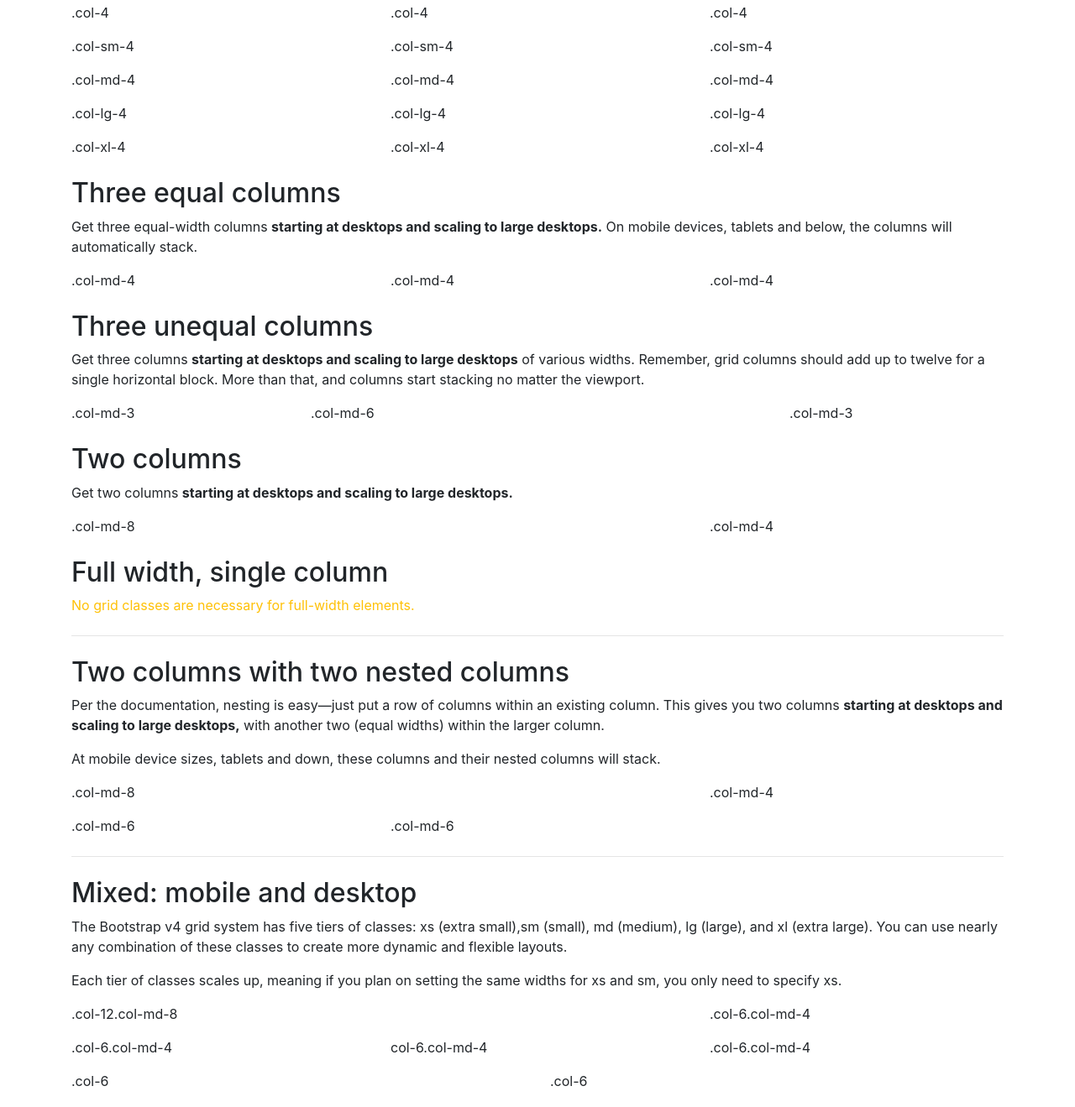
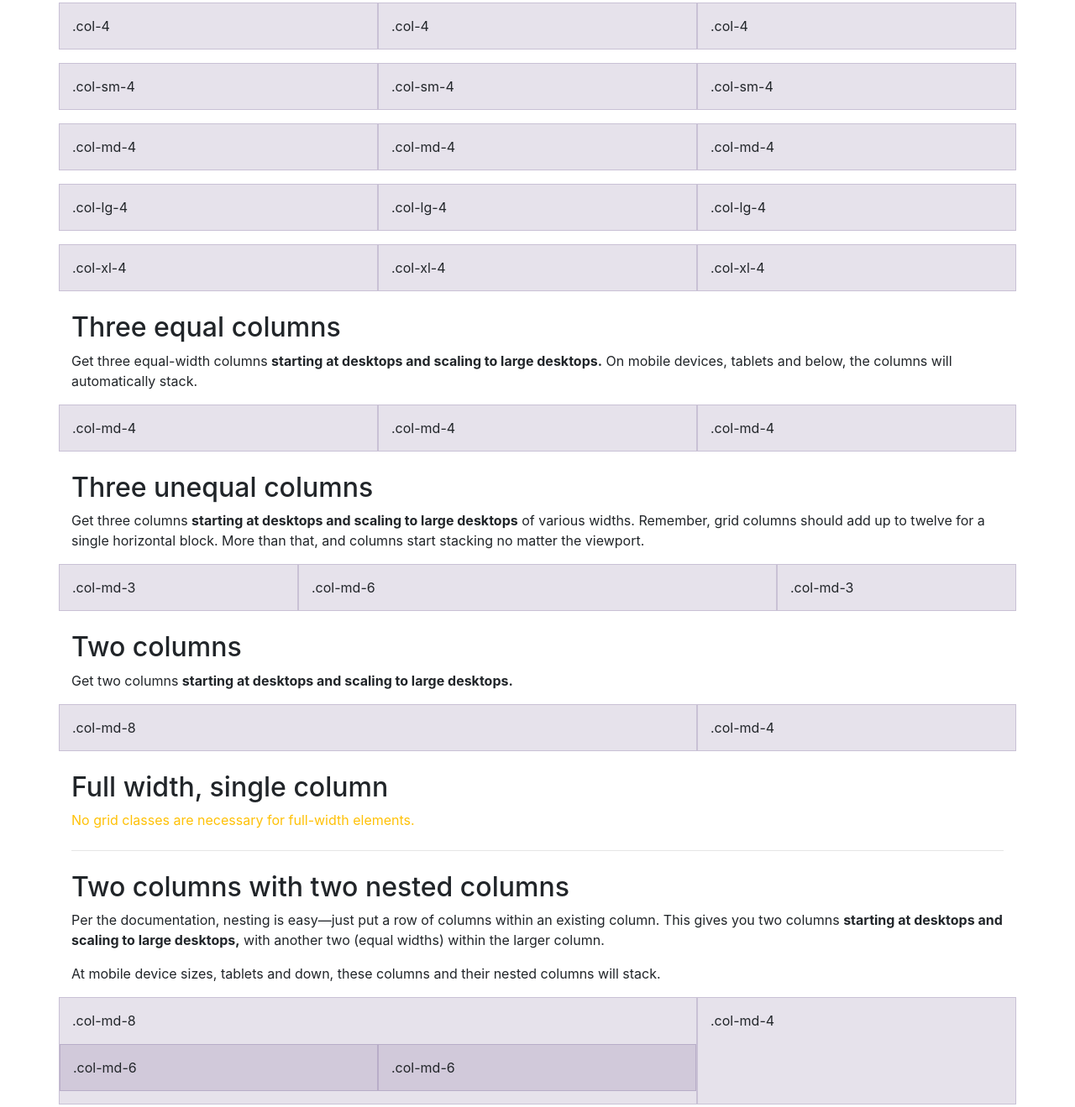
Before and after one commit to 0404kai/week6, a plain HTML site: page index.html in a window 1280 px wide. Shown: the part 351-1670 px from the top of the page at 84% size. Drawn offline with Linux system fonts and the light colour scheme.

Commit message:
Update index.html

```diff
--- a/index.html
+++ b/index.html
@@ -26,29 +26,29 @@
         </p>
         <div class="btn btn-primary mb-3">點我</div>
         <div class="row mb-3">
-            <div class="col-4 colll">.col-4 </div>
-            <div class="col-4 colll">.col-4 </div>
-            <div class="col-4 colll">.col-4 </div>
+            <div class="col-4 main-color">.col-4 </div>
+            <div class="col-4 main-color">.col-4 </div>
+            <div class="col-4 main-color">.col-4 </div>
         </div>
         <div class="row mb-3">
-            <div class="col-sm-4 colll">.col-sm-4</div>
-            <div class="col-sm-4 colll">.col-sm-4</div>
-            <div class="col-sm-4 colll">.col-sm-4</div>
+            <div class="col-sm-4 main-color">.col-sm-4</div>
+            <div class="col-sm-4 main-color">.col-sm-4</div>
+            <div class="col-sm-4 main-color">.col-sm-4</div>
         </div>
         <div class="row mb-3">
-            <div class="col-md-4 colll">.col-md-4</div>
-            <div class="col-md-4 colll">.col-md-4</div>
-            <div class="col-md-4 colll">.col-md-4</div>
+            <div class="col-md-4 main-color">.col-md-4</div>
+            <div class="col-md-4 main-color">.col-md-4</div>
+            <div class="col-md-4 main-color">.col-md-4</div>
         </div>
         <div class="row mb-3">
-            <div class="col-lg-4 colll">.col-lg-4</div>
-            <div class="col-lg-4 colll">.col-lg-4</div>
-            <div class="col-lg-4 colll">.col-lg-4</div>
+            <div class="col-lg-4 main-color">.col-lg-4</div>
+            <div class="col-lg-4 main-color">.col-lg-4</div>
+            <div class="col-lg-4 main-color">.col-lg-4</div>
         </div>
         <div class="row mb-3">
-            <div class="col-xl-4 colll">.col-xl-4</div>
-            <div class="col-xl-4 colll">.col-xl-4</div>
-            <div class="col-xl-4 colll">.col-xl-4</div>
+            <div class="col-xl-4 main-color">.col-xl-4</div>
+            <div class="col-xl-4 main-color">.col-xl-4</div>
+            <div class="col-xl-4 main-color">.col-xl-4</div>
         </div>
         <h2 class="mt-4">Three equal columns</h2>
         <p>
@@ -57,9 +57,9 @@
             and below, the columns will automatically stack.
         </p>
         <div class="row mb-3">
-            <div class="col-md-4 colll">.col-md-4</div>
-            <div class="col-md-4 colll">.col-md-4</div>
-            <div class="col-md-4 colll">.col-md-4</div>
+            <div class="col-md-4 main-color">.col-md-4</div>
+            <div class="col-md-4 main-color">.col-md-4</div>
+            <div class="col-md-4 main-color">.col-md-4</div>
         </div>
         <h2 class="mt-4">Three unequal columns</h2>
         <p>
@@ -69,17 +69,17 @@
             matter the viewport.
         </p>
         <div class="row mb-3">
-            <div class="col-md-3 colll">.col-md-3</div>
-            <div class="col-md-6 colll">.col-md-6</div>
-            <div class="col-md-3 colll">.col-md-3</div>
+            <div class="col-md-3 main-color">.col-md-3</div>
+            <div class="col-md-6 main-color">.col-md-6</div>
+            <div class="col-md-3 main-color">.col-md-3</div>
         </div>
         <h2 class="mt-4">Two columns</h2>
         <p>
             Get two columns <strong> starting at desktops and scaling to large desktops.</strong>
         </p>
         <div class="row mb-3">
-            <div class="col-md-8 colll">.col-md-8</div>
-            <div class="col-md-4 colll">.col-md-4</div>
+            <div class="col-md-8 main-color">.col-md-8</div>
+            <div class="col-md-4 main-color">.col-md-4</div>
         </div>
         <h2 class="mt-4">Full width, single column</h2>
         <p class="text-warning">No grid classes are necessary for full-width elements.</p>
@@ -95,14 +95,14 @@
             At mobile device sizes, tablets and down, these columns and their nested columns will stack.
         </p>
         <div class="row mb-3">
-            <div class="col-md-8 colll">
+            <div class="col-md-8 main-color">
                 <div class="pb-3">.col-md-8</div>
                 <div class="row">
-                    <div class="col-md-6 colll">.col-md-6</div>
-                    <div class="col-md-6 colll">.col-md-6</div>
+                    <div class="col-md-6 main-color">.col-md-6</div>
+                    <div class="col-md-6 main-color">.col-md-6</div>
                 </div>
             </div>
-            <div class="col-md-4 colll">.col-md-4</div>
+            <div class="col-md-4 main-color">.col-md-4</div>
         </div>
         <hr class="my-4">
         <h2 class="mt-4">Mixed: mobile and desktop</h2>
@@ -116,29 +116,29 @@
             to specify xs.
         </p>
         <div class="row mb-3">
-            <div class="col-12 col-md-8 colll">.col-12.col-md-8</div>
-            <div class="col-6 col-md-4 colll">.col-6.col-md-4</div>
+            <div class="col-12 col-md-8 main-color">.col-12.col-md-8</div>
+            <div class="col-6 col-md-4 main-color">.col-6.col-md-4</div>
         </div>
         <div class="row mb-3">
-            <div class="col-6 col-md-4 colll">.col-6.col-md-4</div>
-            <div class="col-6 col-md-4 colll">col-6.col-md-4</div>
-            <div class="col-6 col-md-4 colll">.col-6.col-md-4</div>
+            <div class="col-6 col-md-4 main-color">.col-6.col-md-4</div>
+            <div class="col-6 col-md-4 main-color">col-6.col-md-4</div>
+            <div class="col-6 col-md-4 main-color">.col-6.col-md-4</div>
         </div>
         <div class="row mb-3">
-            <div class="col-6 colll">.col-6</div>
-            <div class="col-6 colll">.col-6</div>
+            <div class="col-6 main-color">.col-6</div>
+            <div class="col-6 main-color">.col-6</div>
         </div>
         <hr class="my-4">
         <h2 class="mt-4">Mixed: mobile, tablet, and desktop
         </h2>
         <div class="row mb-3">
-            <div class="col-12 col-sm-6 col-lg-8 colll">.col-12.col-sm-6.col-lg-8</div>
-            <div class="col-6 col-lg-4 colll">.col-6.col-lg-4</div>
+            <div class="col-12 col-sm-6 col-lg-8 main-color">.col-12.col-sm-6.col-lg-8</div>
+            <div class="col-6 col-lg-4 main-color">.col-6.col-lg-4</div>
         </div>
         <div class="row mb-3">
-            <div class="col-6 col-sm-4 colll">.col-6.col-sm-4</div>
-            <div class="col-6 col-sm-4 colll">.col-6.col-sm-4</div>
-            <div class="col-6 col-sm-4 colll">.col-6.col-sm-4</div>
+            <div class="col-6 col-sm-4 main-color">.col-6.col-sm-4</div>
+            <div class="col-6 col-sm-4 main-color">.col-6.col-sm-4</div>
+            <div class="col-6 col-sm-4 main-color">.col-6.col-sm-4</div>
         </div>
     </div>
 </body>
```
